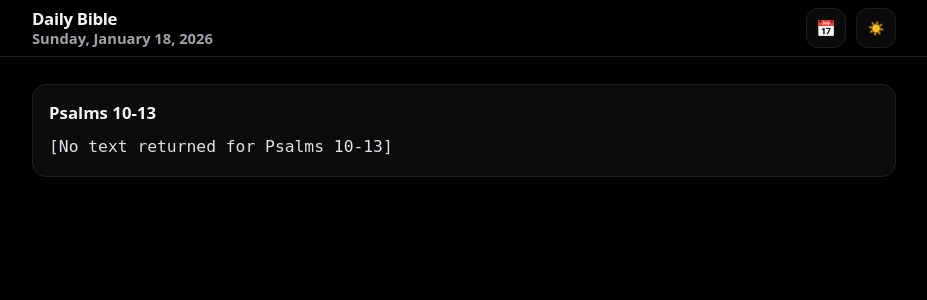
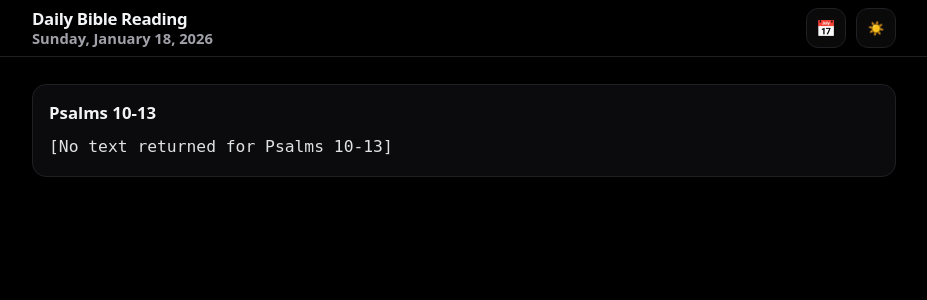
Before and after one commit to SeanSnodgrassPersonal/Daily_Bible_App, a Flask app: page /day/1 in a window 1280 px wide. Shown: the top 300 px of the page, without its empty margins (176-1103 px from the left). Run offline with Flask 3, Linux system fonts and the light colour scheme; data that the repository does not hold is empty.

Commit message:
Update Title

```diff
--- a/templates/base.html
+++ b/templates/base.html
@@ -2,7 +2,7 @@
 <html>
   <head>
     <meta charset="utf-8" />
-    <title>{% block title %}Daily Bible{% endblock %}</title>
+    <title>{% block title %}Daily Bible Reading{% endblock %}</title>
     <meta name="viewport" content="width=device-width, initial-scale=1" />
     <link rel="stylesheet" href="{{ url_for('static', filename='app.css') }}" />
     {% block head %}{% endblock %}
@@ -12,7 +12,7 @@
     <header class="app-header">
       <div class="header-inner">
         <div class="brand">
-          <a href="{{ url_for('root') }}">Daily Bible</a>
+          <a href="{{ url_for('root') }}">Daily Bible Reading</a>
           {% block header_subtitle %}{% endblock %}
         </div>
 
--- a/templates/day.html
+++ b/templates/day.html
@@ -1,6 +1,6 @@
 {% extends "base.html" %}
 
-{% block title %}Daily Bible{% endblock %}
+{% block title %}Daily Bible Reading{% endblock %}
 
 {% block head %}
   <link rel="stylesheet" href="{{ url_for('static', filename='day.css') }}" />
```
